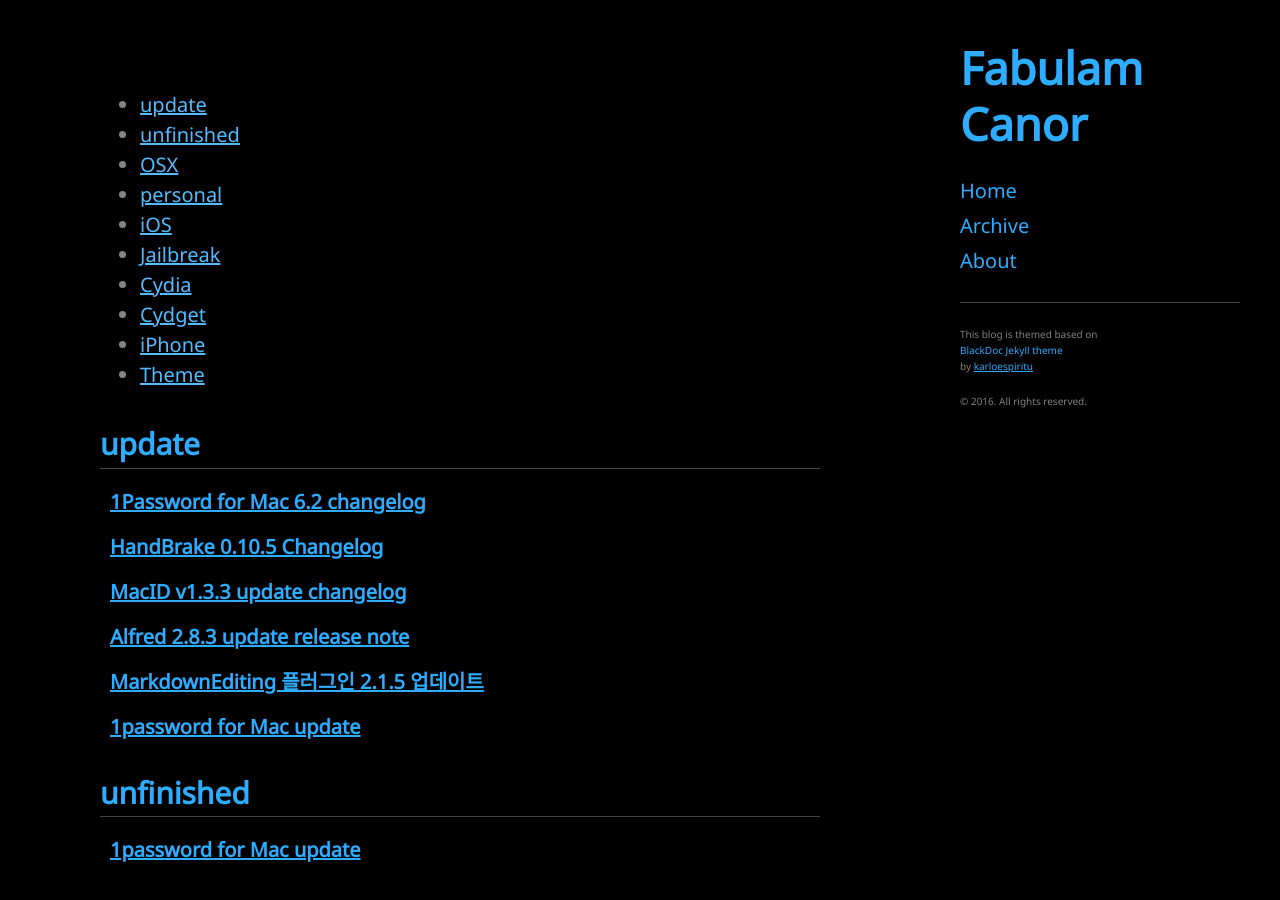
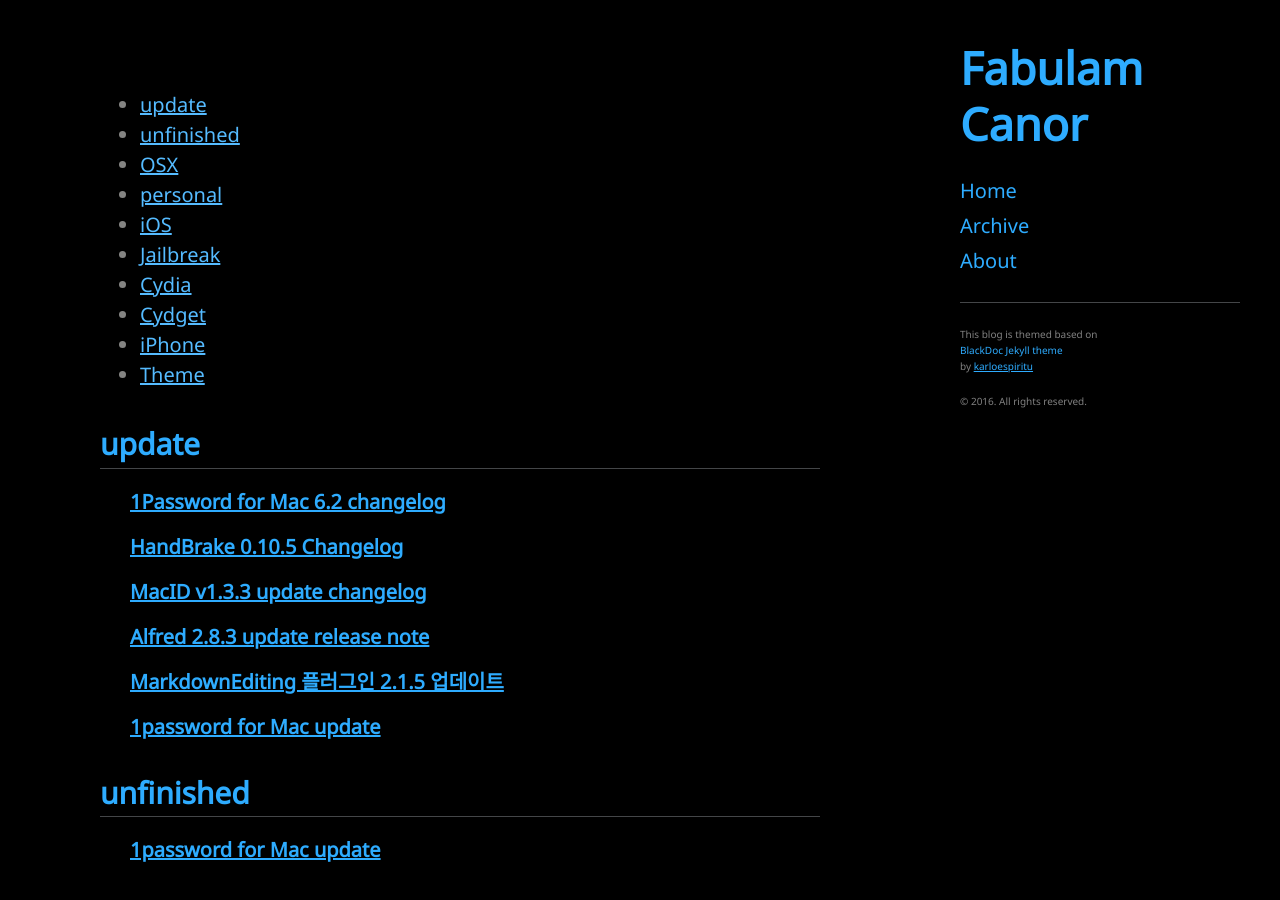
Before and after one commit to Canorus/canorus.github.io, a Jekyll site: the page built from tags.html, in a window 1280 px wide and 900 px high. Built offline with Jekyll 4.4.1, drawn with Linux system fonts in a browser that asks for light colours.

Commit message:
tag page

```diff
--- a/tags.html
+++ b/tags.html
@@ -20,7 +20,7 @@
     <h2 id="#{{ tag_name | slugize }}" style="margin-bottom:5px;padding-top:15px">{{ tag_name }}</h3><hr style="margin:0px">
     <a name="{{ tag_name | slugize }}"></a>
     {% for post in site.tags[tag_name] %}
-    <article class="archive-item" style="padding-left:10px">
+    <article class="archive-item" style="padding-left:30px">
       <h5><a href="{{ root_url }}{{ post.url }}">{{post.title}}</a></h4>
     </article>
     {% endfor %}
```
